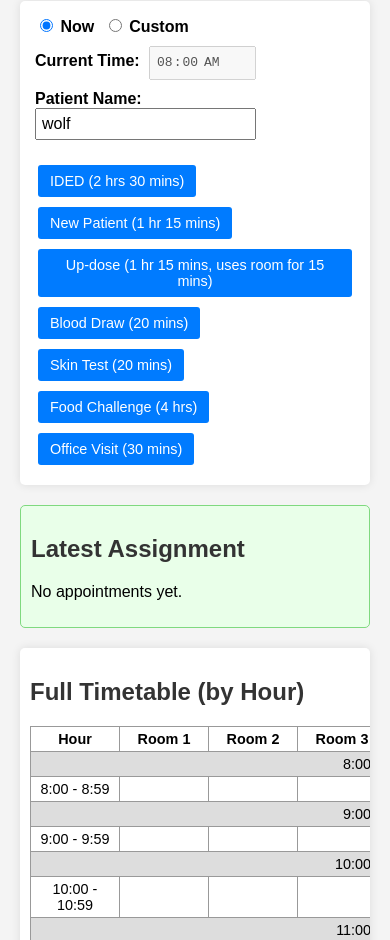
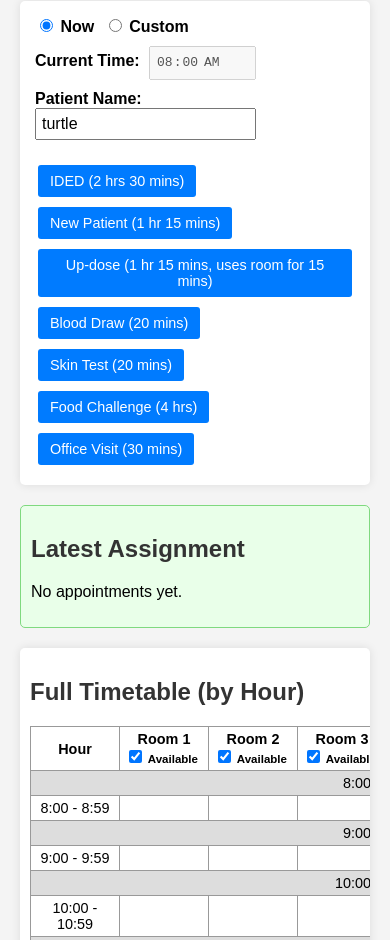
Before and after one commit to vasujogani/isha_job, a plain HTML site: page index.html in a window 390 px wide. Shown: the part 116-1056 px from the top of the page. Drawn offline with Linux system fonts and the light colour scheme.

Commit message:
Add files via upload

```diff
--- a/index.html
+++ b/index.html
@@ -130,7 +130,7 @@
     </div>
     <div>
       <label for="patientNameInput">Patient Name:</label>
-      <input type="text" id="patientNameInput" placeholder="Enter patient name">
+      <input type="text" id="patientNameInput" placeholder="Enter patient name" value="turtle">
     </div>
     <div id="appointmentTypeButtons">
       <button class="aptTypeBtn" data-type="IDED">IDED (2 hrs 30 mins)</button>
@@ -178,6 +178,9 @@
       'Skin Test': 20,
       'Food Challenge': 240,
       'Office Visit': 30
+    };
+    let roomAvailability = {
+      1: true, 2: true, 3: true, 4: true, 5: true, 6: true, 7: true
     };
 
     // For Up-dose, effective room usage is 15 minutes by default.
@@ -232,6 +235,13 @@
           allowed = [1, 2, 3, 4];
         }
 
+        allowed = allowed.filter(r => roomAvailability[r]);
+        if (allowed.length === 0) {
+          // No allowed room is available, so leave appointment unassigned.
+          assignments[apt.id] = null;
+          return; // Skip updating roomLastEnd for this appointment.
+        }
+
         // Choose the allowed room that becomes free the earliest.
         let bestRoom = allowed[0];
         let bestAvailable = Math.max(t0, roomLastEnd[bestRoom]);
@@ -261,7 +271,9 @@
       // Header row: "Hour" and one column per room.
       html += '<tr><th>Hour</th>';
       for (let r = 1; r <= 7; r++) {
-        html += `<th>Room ${r}</th>`;
+        let availChecked = roomAvailability[r] ? "checked" : "";
+
+        html += `<th>Room ${r}<br><label style="font-size:0.8em;"><input type="checkbox" class="roomToggle" data-room="${r}" ${availChecked}> Available</label></th>`;
       }
       html += '</tr>';
 
@@ -384,6 +396,19 @@
       });
     }
 
+    /***** ATTACH ROOM TOGGLE LISTENERS *****/
+
+    function attachRoomToggleListeners() {
+      document.querySelectorAll('.roomToggle').forEach(toggle => {
+        toggle.addEventListener('change', function() {
+          let room = parseInt(this.getAttribute('data-room'));
+          roomAvailability[room] = this.checked;
+          updateView();
+        });
+      });
+    }
+
+
     /***** UPDATE THE WHOLE VIEW *****/
     function updateView(latestAptId = null) {
       let assignments = updateRoomAssignments();
@@ -393,12 +418,17 @@
         let apt = appointments.find(a => a.id === latestAptId);
         if (apt) {
           let room = assignments[apt.id];
-          document.getElementById('latestAssignmentMessage').innerText =
-             `Patient "${apt.patientName}" (${apt.patientType}) scheduled at ${offsetToTimeString(apt.start)} is assigned to Room ${room}.`;
+
+          let msg = room
+              ? `Patient "${apt.patientName}" (${apt.patientType}) scheduled at ${offsetToTimeString(apt.start)} is assigned to Room ${room}.`
+              : `Patient "${apt.patientName}" (${apt.patientType}) scheduled at ${offsetToTimeString(apt.start)} cannot be assigned (no available room).`;
+
+          document.getElementById('latestAssignmentMessage').innerText = msg
         }
       }
       attachAdjustmentListeners();
       attachHourToggleListeners();
+      attachRoomToggleListeners();
     }
 
     const NAMES = ['llama', 'panda', 'koala', 'otter', 'tiger', 'chimp', 'moose', 'sparky', 'wizard', 'jelly', 'wolf']
@@ -449,7 +479,6 @@
       document.getElementById('patientNameInput').value = NAMES[Math.ceil(Math.random() * NAMES.length)];
     }
 
-    document.getElementById('patientNameInput').value = NAMES[Math.floor(Math.random() * NAMES.length)];
 
     /***** EVENT LISTENERS *****/
     window.onload = function() {
```
